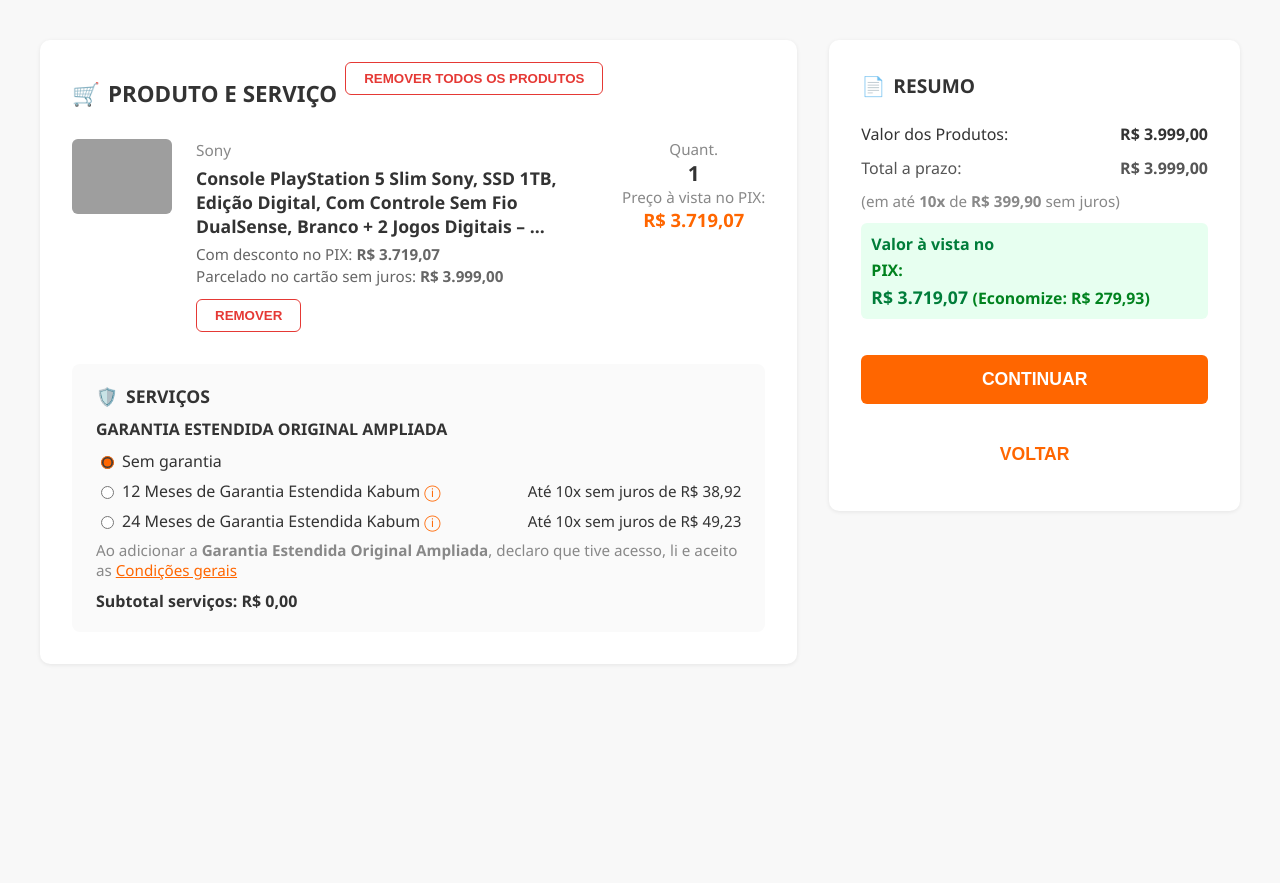
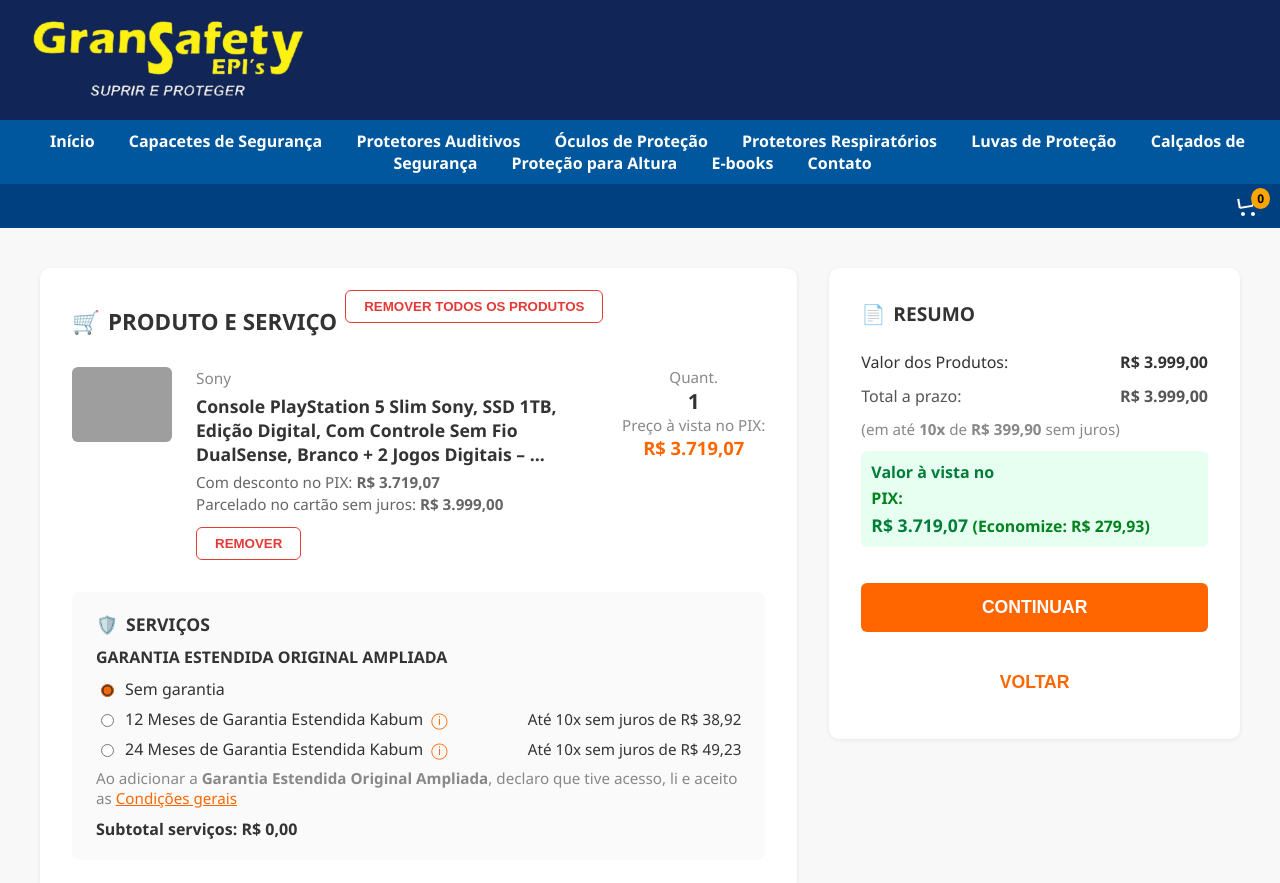
Before and after one commit to YgorNogue/Gran-Safety-Epis, a plain HTML site: page checkout.html in a window 1280 px wide. Shown: the top 883 px of the page. Before the commit the page ends 800 px from the top, so only its background shows below. Drawn offline with Linux system fonts and the light colour scheme; grey boxes are pictures that could not be loaded.

Commit message:
Update checkout.html

```diff
--- a/checkout.html
+++ b/checkout.html
@@ -98,9 +98,9 @@
       margin-bottom: 8px;
       cursor: pointer;
       font-size: 1em;
+      gap: 8px;
     }
     .service-options input[type="radio"] {
-      margin-right: 8px;
       accent-color: #FF6600;
     }
     .resume-title {
@@ -178,6 +178,8 @@
   </style>
 </head>
 <body>
+  <div id="header"></div>
+
   <div class="checkout-container">
     <!-- Main Section -->
     <div class="main-section">
@@ -216,12 +218,12 @@
           </label>
           <label>
             <input type="radio" name="garantia"> 12 Meses de Garantia Estendida Kabum
-            <span title="Informação" style="margin-left:4px; color:#FF6600; cursor:pointer;">&#9432;</span>
+            <span title="Informação" style="color:#FF6600; cursor:pointer;">&#9432;</span>
             <span style="margin-left:auto; font-size:0.95em;">Até 10x sem juros de R$ 38,92</span>
           </label>
           <label>
             <input type="radio" name="garantia"> 24 Meses de Garantia Estendida Kabum
-            <span title="Informação" style="margin-left:4px; color:#FF6600; cursor:pointer;">&#9432;</span>
+            <span title="Informação" style="color:#FF6600; cursor:pointer;">&#9432;</span>
             <span style="margin-left:auto; font-size:0.95em;">Até 10x sem juros de R$ 49,23</span>
           </label>
         </div>
@@ -254,5 +256,17 @@
       <button class="back-btn">VOLTAR</button>
     </div>
   </div>
+
+  <div id="footer"></div>
+
+  <script>
+    fetch('header.html')
+      .then(res => res.text())
+      .then(data => document.getElementById('header').innerHTML = data);
+
+    fetch('footer.html')
+      .then(res => res.text())
+      .then(data => document.getElementById('footer').innerHTML = data);
+  </script>
 </body>
 </html>
```
